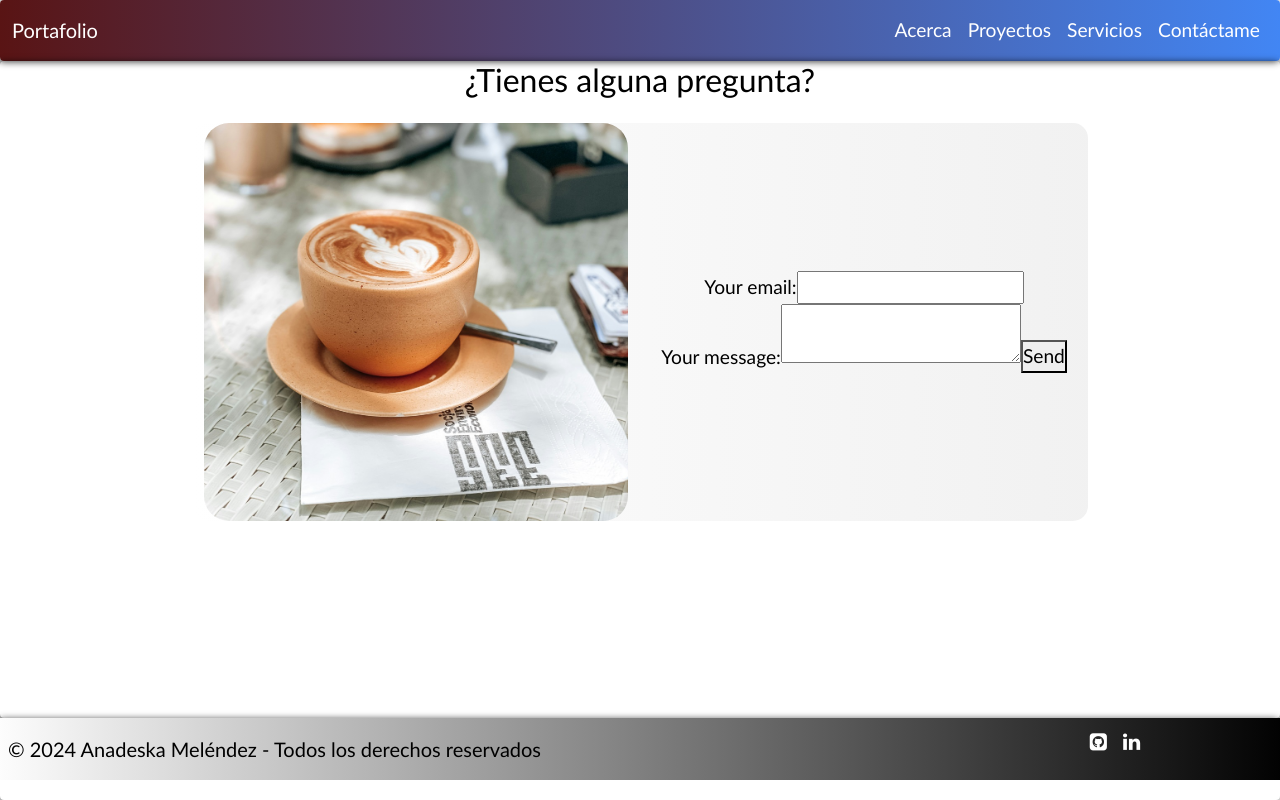
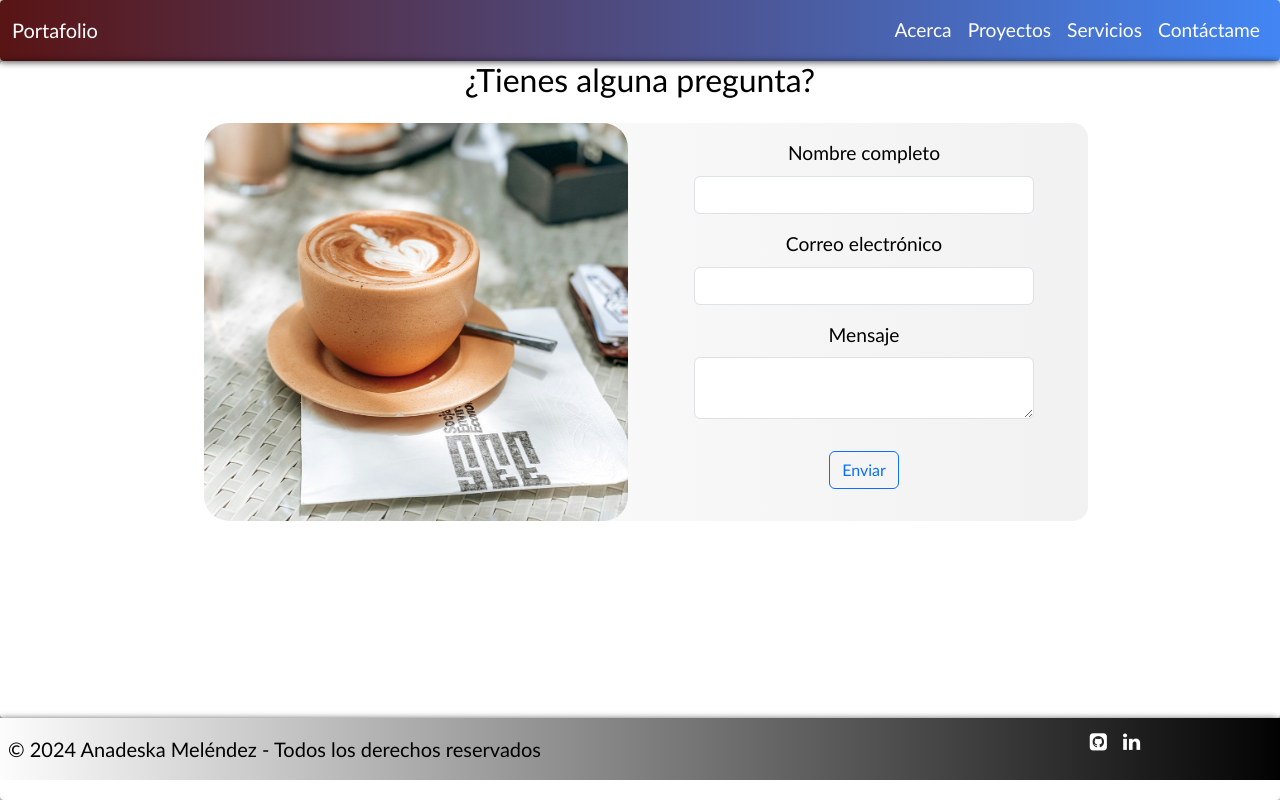
Before and after one commit to anatmb/portafolio, a React (Vite) app: page /contact in a window 1280 px wide. Built offline with nearby package versions, Linux system fonts and the light colour scheme.

Commit message:
css contact

```diff
--- a/src/components/page/contact.jsx
+++ b/src/components/page/contact.jsx
@@ -57,17 +57,26 @@ function Contact() {
               </Form>
             )}
           </Formik> */}
-          <form action="https://formspree.io/f/xjvnzvnn" method="POST">
-            <label>
-              Your email:
-              <input type="email" name="email" />
-            </label>
-            <label>
-              Your message:
-              <textarea name="message"></textarea>
-            </label>
-            {/* tus otros campos de formulario van aquí */}
-            <button type="submit">Send</button>
+          <form className="form-contact" action="https://formspree.io/f/xjvnzvnn" method="POST">
+            <div className="mb-3">
+
+              <label htmlFor="fullName" className="form-label">Nombre completo</label>
+              <input className="form-control" type="name" name="name" />
+            </div>
+            <div className="mb-3">
+            <label htmlFor="email" className="form-label">Correo electrónico</label>
+              <input className="form-control" type="email" name="email" />
+
+            </div>
+            <div className="mb-3">
+            <label htmlFor="message" className="form-label">Mensaje</label>
+              <textarea  className="form-control" name="message"></textarea>
+
+            </div>
+
+
+
+            <button className="btn btn-outline-primary my-3" type="submit">Enviar</button>
           </form>
 
         </div>
```
